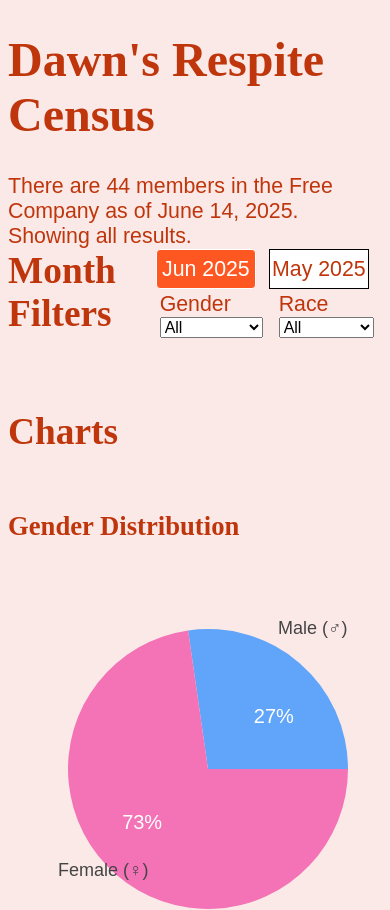
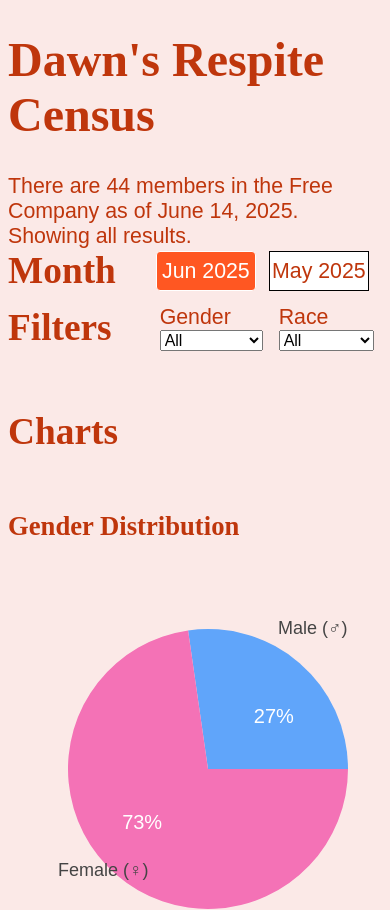
Before and after one commit to rivisola/rivisola.com, a React (Vite) app: page / in a window 390 px wide. Shown: the top 910 px of the page. Built offline with nearby package versions, Linux system fonts and the light colour scheme; a web font is replaced by a local one.

Commit message:
Align items in nav

```diff
--- a/src/index.css
+++ b/src/index.css
@@ -68,6 +68,7 @@ select {
 }
 
 #filter-options {
+	align-items: center;
 	display: flex;
 	flex-wrap: wrap;
 	column-gap: 1rem;
@@ -91,6 +92,7 @@ aside p {
 }
 
 #data-sources {
+	align-items: center;
 	display: flex;
 	flex-direction: row;
 	flex-wrap: wrap;
@@ -164,5 +166,6 @@ nav {
 	#data-sources {
 		flex-wrap: nowrap;
 		overflow: scroll;
+		align-content: center;
 	}
 }
```
